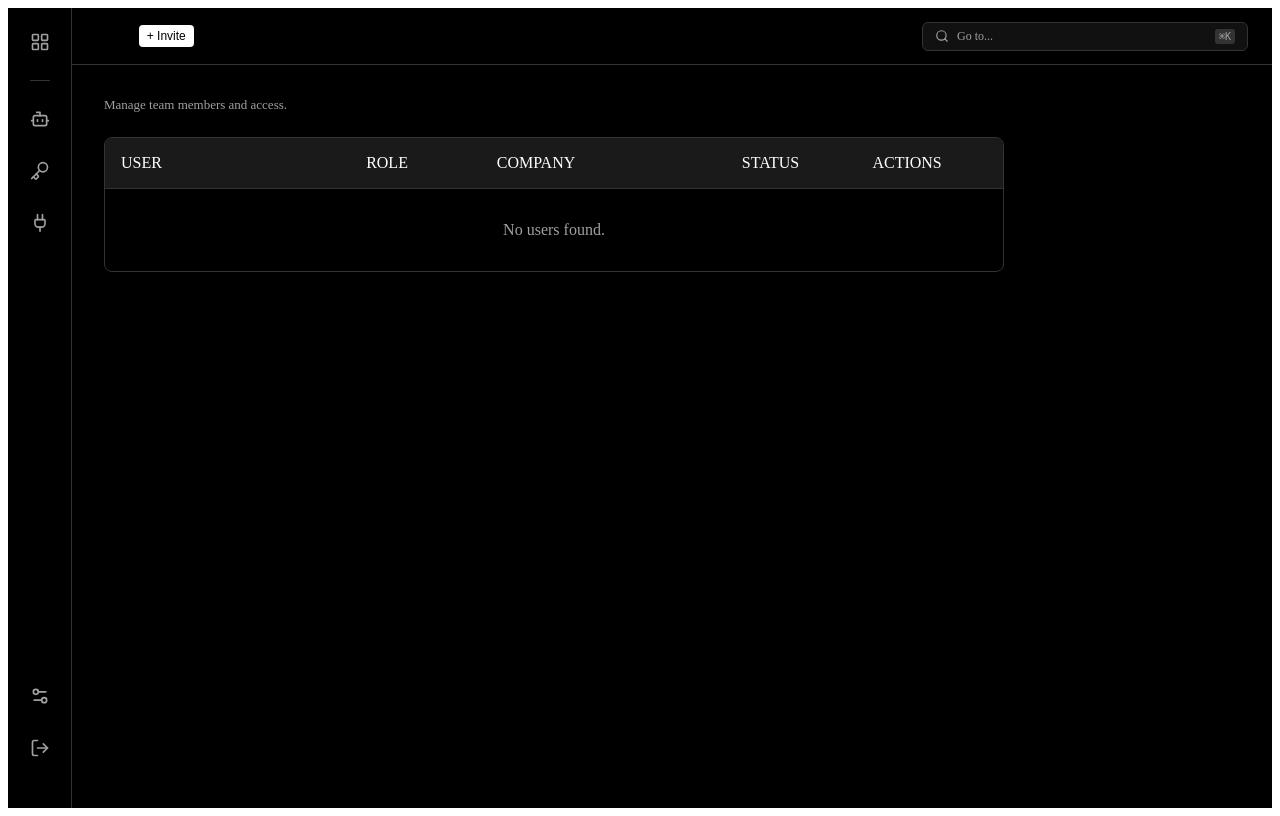
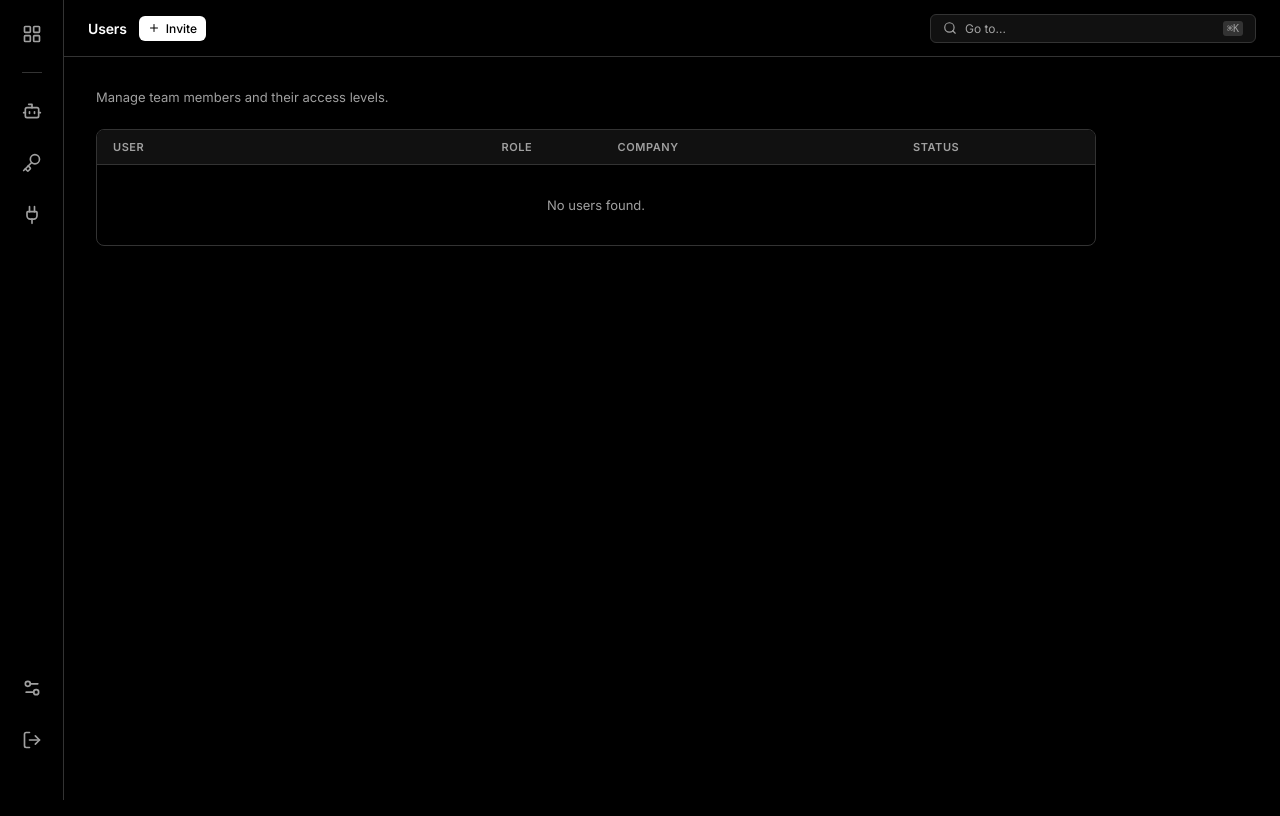
Before and after one commit to vallit-tv/Syntra, a Flask app: template templates/console/users.html in a window 1280 px wide. Run offline with Flask 3, Linux system fonts and the light colour scheme; the template is opened without the code that fills it, so the values that code supplies are empty.

Commit message:
style: Improvements to console fonts, buttons, and table layout

```diff
--- a/static/css/console.css
+++ b/static/css/console.css
@@ -1,3 +1,5 @@
+@import url('https://fonts.googleapis.com/css2?family=Inter:wght@400;500;600&family=JetBrains+Mono:wght@400;500&display=swap');
+
 /* ============================================================================
    VALLIT CONSOLE - APP SHELL CSS
    Strict Monochrome. High Density.
@@ -20,6 +22,10 @@
     --console-success: #22c55e;
     --console-error: #ef4444;
     --console-accent: #ffffff;
+
+    /* Typography */
+    --font-sans: 'Inter', -apple-system, BlinkMacSystemFont, "Segoe UI", Roboto, sans-serif;
+    --font-mono: 'JetBrains Mono', monospace;
 
     /* Spacing */
     --space-xs: 4px;
@@ -47,6 +53,59 @@
 
     .console-content {
         animation: fadeIn 0.2s ease-out;
+    }
+
+    /* Global Typography */
+    body {
+        font-family: var(--font-sans);
+        background: var(--console-bg);
+        color: var(--console-text-primary);
+        margin: 0;
+        font-size: 13px;
+        -webkit-font-smoothing: antialiased;
+    }
+
+    button,
+    input,
+    select,
+    textarea {
+        font-family: inherit;
+    }
+
+    /* Modern Button Reset & Styles */
+    .btn {
+        display: inline-flex;
+        align-items: center;
+        justify-content: center;
+        gap: 6px;
+        padding: 6px 12px;
+        border-radius: 6px;
+        font-size: 13px;
+        font-weight: 500;
+        cursor: pointer;
+        transition: all 0.1s;
+        text-decoration: none;
+        border: 1px solid transparent;
+    }
+
+    .btn-primary {
+        background: var(--console-text-primary);
+        color: var(--console-bg);
+    }
+
+    .btn-primary:hover {
+        opacity: 0.9;
+    }
+
+    .btn-secondary {
+        background: transparent;
+        border: 1px solid var(--console-border);
+        color: var(--console-text-primary);
+    }
+
+    .btn-secondary:hover {
+        background: var(--console-bg-active);
+        border-color: var(--console-border-active);
     }
 
     /* Micro-interactions */
@@ -259,19 +318,24 @@
         background: var(--console-error);
     }
 
-    /* Tables/Lists */
+    /* Tables/Lists - Refined */
     .console-list {
         border: 1px solid var(--console-border);
         border-radius: 8px;
         overflow: hidden;
+        background: var(--console-bg);
+        /* Remove panel bg for cleaner look */
     }
 
     .list-header {
-        background: var(--console-bg-active);
-        padding: var(--space-md);
+        background: var(--console-bg-panel);
+        padding: 10px var(--space-md);
         border-bottom: 1px solid var(--console-border);
-        font-weight: 500;
-        color: var(--console-text-primary);
+        font-weight: 600;
+        color: var(--console-text-secondary);
+        font-size: 11px;
+        text-transform: uppercase;
+        letter-spacing: 0.05em;
     }
 
     .list-item {
@@ -280,7 +344,7 @@
         justify-content: space-between;
         padding: 12px var(--space-md);
         border-bottom: 1px solid var(--console-border);
-        background: var(--console-bg-panel);
+        background: var(--console-bg);
         transition: background 0.1s;
     }
 
@@ -289,7 +353,7 @@
     }
 
     .list-item:hover {
-        background: var(--console-bg-active);
+        background: var(--console-bg-panel);
     }
 
     .list-col {
--- a/templates/console/users.html
+++ b/templates/console/users.html
@@ -3,59 +3,64 @@
 {% block page_title %}Users{% endblock %}
 
 {% block header_left %}
-<div style="display:flex; align-items:center; gap:10px;">
+<div style="display:flex; align-items:center; gap:12px;">
     <h1 style="margin:0; font-size:14px; font-weight:600;">Users</h1>
-    <button onclick="openInviteModal()"
-        style="background:var(--console-text-primary); color:var(--console-bg); border:none; padding:4px 8px; border-radius:4px; cursor:pointer; font-size:12px; font-weight:500;">+
-        Invite</button>
+    <button onclick="openInviteModal()" class="btn btn-primary" style="padding: 4px 8px; font-size: 12px;">
+        <i data-lucide="plus" width="12" height="12"></i>
+        Invite
+    </button>
 </div>
 {% endblock %}
 
 {% block content %}
-<div style="max-width: 900px;">
+<div style="max-width: 1000px;">
 
     <div class="subtitle">
-        Manage team members and access.
+        Manage team members and their access levels.
     </div>
 
     <!-- Users List -->
     <div class="console-list">
-        <div class="list-header" style="display:grid; grid-template-columns: 2fr 1fr 2fr 1fr 1fr; gap:var(--space-md);">
-            <span>USER</span>
-            <span>ROLE</span>
-            <span>COMPANY</span>
-            <span>STATUS</span>
-            <span>ACTIONS</span>
+        <div class="list-header"
+            style="display:grid; grid-template-columns: 2fr 100px 1.5fr 100px 50px; gap:var(--space-md);">
+            <span>User</span>
+            <span>Role</span>
+            <span>Company</span>
+            <span>Status</span>
+            <span></span>
         </div>
 
         {% if users %}
         {% for u in users %}
-        <div class="list-item" style="display:grid; grid-template-columns: 2fr 1fr 2fr 1fr 1fr; gap:var(--space-md);">
-            <div style="font-weight:500; display:flex; align-items:center; gap:8px;">
+        <div class="list-item"
+            style="display:grid; grid-template-columns: 2fr 100px 1.5fr 100px 50px; gap:var(--space-md);">
+            <div style="font-weight:500; display:flex; align-items:center; gap:10px;">
                 <div
-                    style="width:20px; height:20px; background:var(--console-text-tertiary); color:var(--console-bg); border-radius:50%; display:flex; align-items:center; justify-content:center; font-size:10px;">
-                    {{ u.name[0]|upper }}</div>
+                    style="width:24px; height:24px; background:var(--console-bg-active); color:var(--console-text-secondary); border-radius:50%; display:flex; align-items:center; justify-content:center; font-size:11px; font-weight: 600; border: 1px solid var(--console-border);">
+                    {{ u.name[0]|upper }}
+                </div>
                 {{ u.name }}
             </div>
             <div>
                 <span
-                    style="font-size:11px; padding:2px 6px; border-radius:4px; background:var(--console-bg-active); color:var(--console-text-secondary); text-transform:uppercase;">{{
-                    u.get('role', 'user') }}</span>
+                    style="font-size:11px; padding:2px 6px; border-radius:4px; border: 1px solid var(--console-border); background:var(--console-bg); color:var(--console-text-secondary); text-transform:uppercase; font-family: var(--font-mono);">
+                    {{ u.get('role', 'user') }}
+                </span>
             </div>
-            <div style="color:var(--console-text-secondary);">
+            <div style="color:var(--console-text-secondary); font-size: 13px;">
                 {{ u.company_name if u.company_name else '—' }}
             </div>
-            <div>
+            <div style="display: flex; align-items: center;">
                 <span class="status-dot {% if u.get('is_password_set') %}active{% endif %}"></span>
-                <span style="font-size:11px; color:var(--console-text-secondary); margin-left:4px;">{{ 'Active' if
-                    u.get('is_password_set') else 'Pending' }}</span>
+                <span style="font-size:12px; color:var(--console-text-secondary); margin-left:6px;">
+                    {{ 'Active' if u.get('is_password_set') else 'Pending' }}
+                </span>
             </div>
-            <div>
-                <button
-                    style="background:transparent; border:none; cursor:pointer; color:var(--console-text-secondary);"
-                    title="Edit (Coming Soon)">
-                    <i data-lucide="edit-3" width="14" height="14"></i>
-                </button>
+            <div style="text-align: right;">
+                <a href="{{ url_for('admin_user_edit', user_id=u.id) }}" class="btn btn-secondary"
+                    style="padding: 4px; border: none;" title="Edit User">
+                    <i data-lucide="more-horizontal" width="16" height="16"></i>
+                </a>
             </div>
         </div>
         {% endfor %}
```
